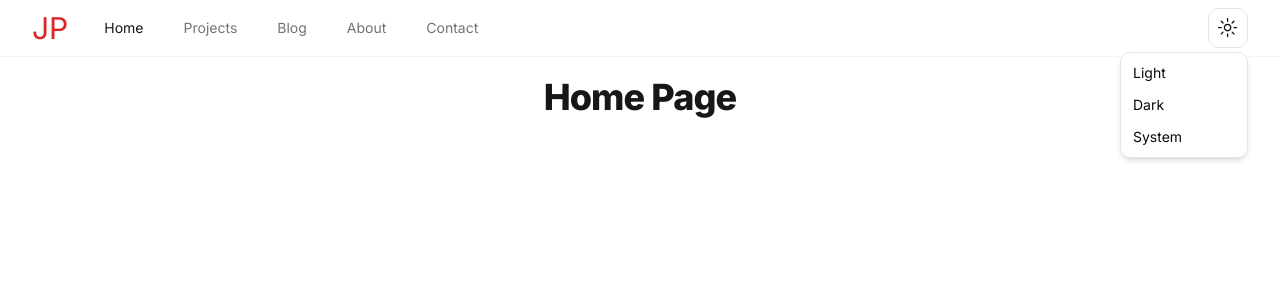
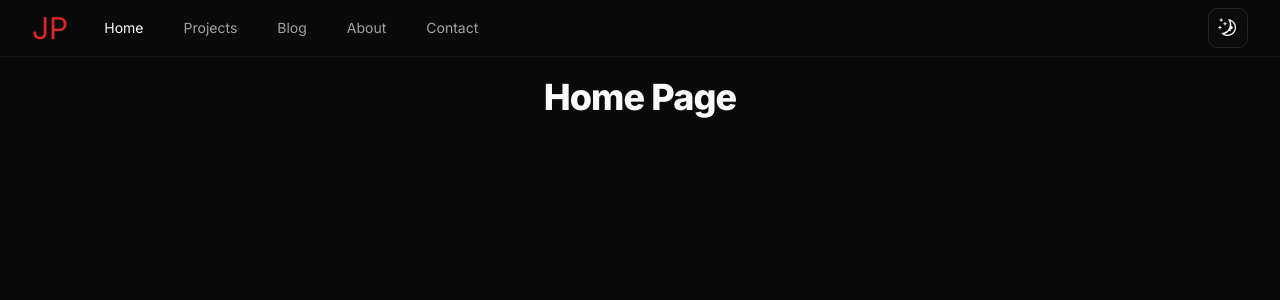
Before and after one commit to JayDevelops/next-jay-portfolio, a Next.js app: page / in a window 1280 px wide. Both pictures are taken after a click on the button "Toggle theme". Shown: the top 300 px of the page. Built offline with nearby package versions, Linux system fonts and the light colour scheme.

Commit message:
updated dark mode theme toggle between two states only

```diff
--- a/components/ui/ToggleMode.tsx
+++ b/components/ui/ToggleMode.tsx
@@ -5,36 +5,31 @@ import { MoonIcon, SunIcon } from "@radix-ui/react-icons"
 import { useTheme } from "next-themes"
 
 import { Button } from "@/components/ui/button"
-import {
-    DropdownMenu,
-    DropdownMenuContent,
-    DropdownMenuItem,
-    DropdownMenuTrigger,
-} from "@/components/ui/dropdown-menu"
 
 export default function ModeToggle() {
-    const { setTheme } = useTheme()
+    const { theme, setTheme, systemTheme } = useTheme()
+    const currentTheme = theme === "system" ? systemTheme : theme
 
+    //  initially sets default theme to system, otherwise on click will toggle between light and dark mode
+    const toggleTheme = () => {
+        if (currentTheme === "dark") {
+            setTheme("light")
+        } else {
+            setTheme("dark")
+        }
+    }
     return (
-        <DropdownMenu>
-            <DropdownMenuTrigger asChild>
-                <Button variant="outline" size="icon">
-                    <SunIcon className="h-[1.2rem] w-[1.2rem] rotate-0 scale-100 transition-all dark:-rotate-90 dark:scale-0" />
-                    <MoonIcon className="absolute h-[1.2rem] w-[1.2rem] rotate-90 scale-0 transition-all dark:rotate-0 dark:scale-100" />
-                    <span className="sr-only">Toggle theme</span>
-                </Button>
-            </DropdownMenuTrigger>
-            <DropdownMenuContent align="end">
-                <DropdownMenuItem onClick={() => setTheme("light")}>
-                    Light
-                </DropdownMenuItem>
-                <DropdownMenuItem onClick={() => setTheme("dark")}>
-                    Dark
-                </DropdownMenuItem>
-                <DropdownMenuItem onClick={() => setTheme("system")}>
-                    System
-                </DropdownMenuItem>
-            </DropdownMenuContent>
-        </DropdownMenu>
+        <Button
+            variant="outline"
+            size="icon"
+            onClick={toggleTheme}
+        >
+            {currentTheme === "light" ? (
+                <SunIcon className="h-[1.2rem] w-[1.2rem] transition-all duration-100" />
+            ) : (
+                <MoonIcon className="h-[1.2rem] w-[1.2rem] transition-all duration-100" />
+            )}
+            <span className="sr-only">Toggle theme</span>
+        </Button>
     )
 }
```
